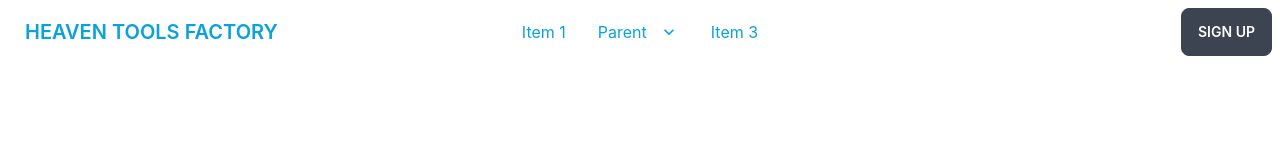
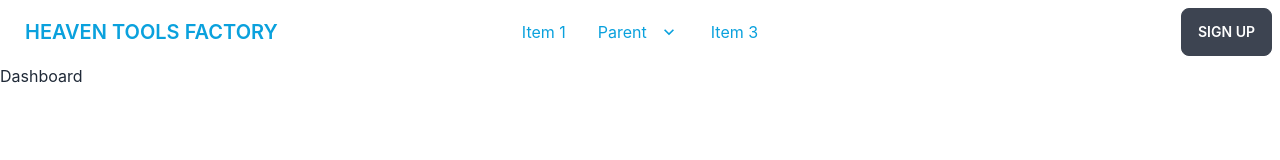
Before and after one commit to MDRAFIULI/real_interview_project_three_assign-12_client, a React (Create React App) app: page /dashboard in a window 1280 px wide. Shown: the top 160 px of the page. Built offline with nearby package versions, Linux system fonts and the light colour scheme; no server answers; sample sign-in values are in the browser's storage.

Commit message:
set NotFound

```diff
--- a/src/App.js
+++ b/src/App.js
@@ -7,6 +7,8 @@ import Purchase from './page/Purchase/Purchase';
 import Register from './page/Register/Register';
 import Login from './page/Login/Login';
 import RequireAuth from './page/RequireAuth';
+import Dashboard from './page/Dashboard/Dashboard';
+import NotFound from './page/NotFound/NotFound';
 
 function App() {
   return (
@@ -20,6 +22,10 @@ function App() {
         <Route path='/purchase/:id' element={<RequireAuth>
           <Purchase></Purchase>
         </RequireAuth>}></Route>
+        <Route path='/dashboard' element={<RequireAuth><Dashboard></Dashboard></RequireAuth>}>
+
+        </Route>
+        <Route path='*' element={<NotFound></NotFound>}></Route>
       </Routes>
     </div>
   );
--- /dev/null
+++ b/src/page/Dashboard/Dashboard.js
@@ -0,0 +1,13 @@
+import React from 'react';
+import { Outlet } from 'react-router-dom';
+
+const Dashboard = () => {
+    return (
+        <div>
+            <h1>Dashboard</h1>
+            <Outlet></Outlet>
+        </div>
+    );
+};
+
+export default Dashboard;
--- /dev/null
+++ b/src/page/NotFound/NotFound.js
@@ -0,0 +1,13 @@
+import React from 'react';
+
+const NotFound = () => {
+    return (
+        <div className='mt-24'>
+            <h1 className='text-red-600 text-center text-4xl'>Not Found</h1>
+            <h2 className='text-blue-500 text-center text-2xl'>Yor entry is wrong</h2>
+            <h1 className='text-red-600 text-center text-6xl'>404</h1>
+        </div>
+    );
+};
+
+export default NotFound;
--- a/src/page/Register/Register.js
+++ b/src/page/Register/Register.js
@@ -48,7 +48,7 @@ const Register = () => {
         user,
         loading,
         error,
-    ] = useCreateUserWithEmailAndPassword(auth);
+    ] = useCreateUserWithEmailAndPassword(auth, { sendEmailVerification: true });
 
     const [updateProfile, updating, updateError] = useUpdateProfile(auth);
 
```
